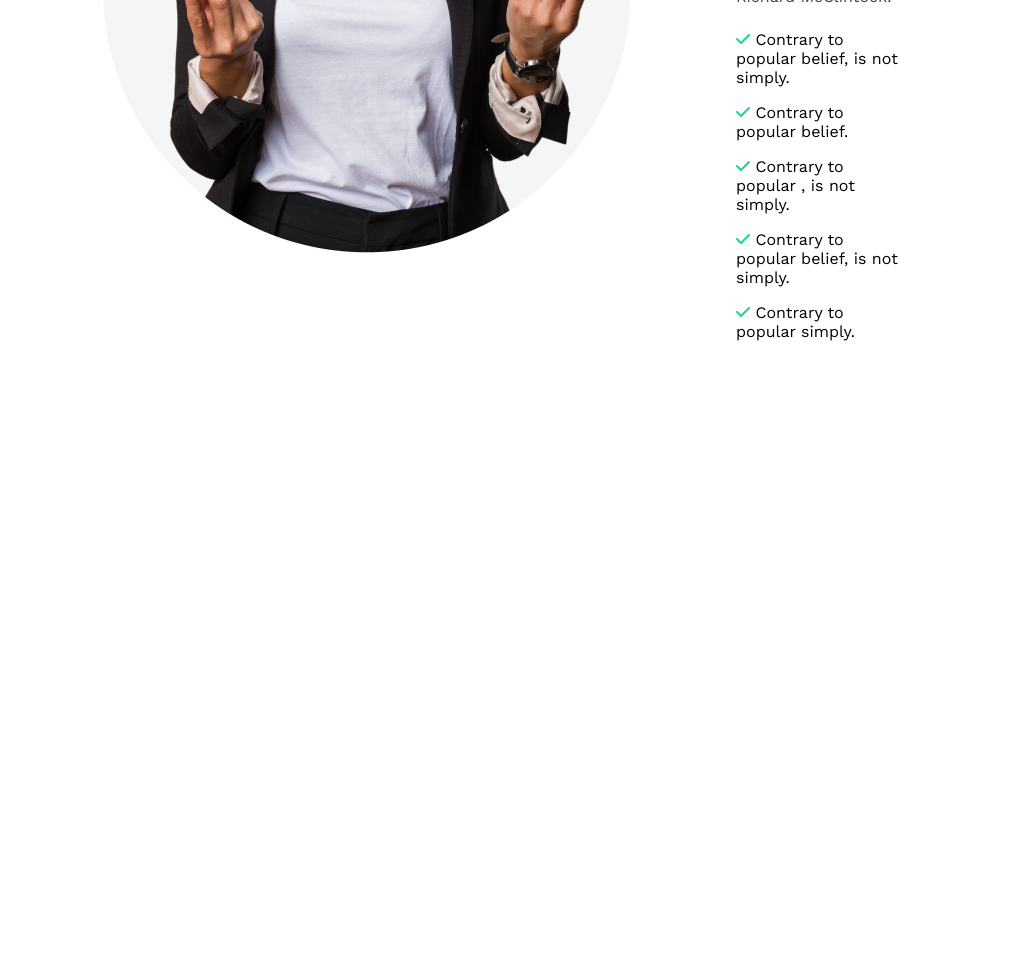
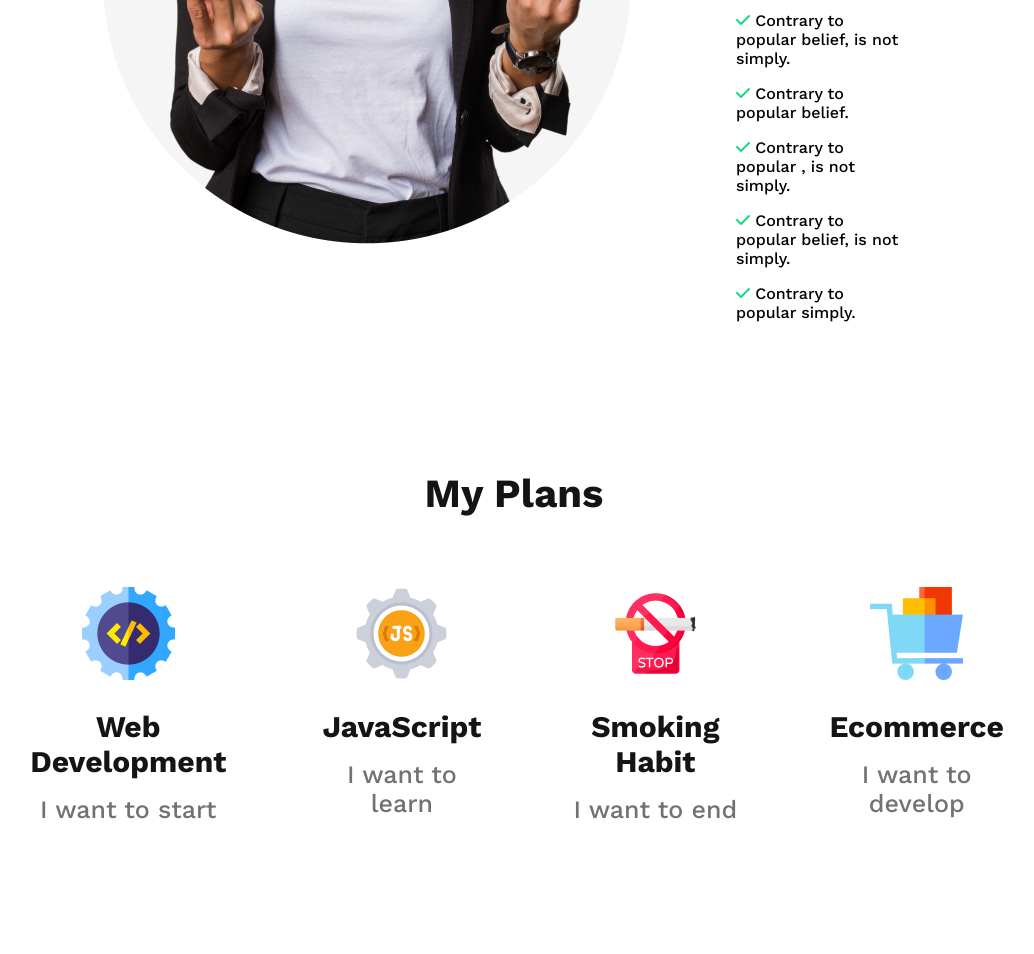
Before and after one commit to muhiminulalvi/new-year-assignment, a plain HTML site: page index.html in a window 1280 px wide. Shown: the part 1587-2541 px from the top of the page, without its empty margins (126-1160 px from the left). Before the commit the page ends 2066 px from the top, so only its background shows below. Drawn offline with nearby package versions, Linux system fonts and the light colour scheme.

Commit message:
Plan section added

```diff
--- a/index.html
+++ b/index.html
@@ -8,7 +8,7 @@
     <link rel="stylesheet" href="./styles/portfolio.css">
     <link rel="preconnect" href="https://fonts.googleapis.com">
     <link rel="preconnect" href="https://fonts.gstatic.com" crossorigin>
-    <link href="https://fonts.googleapis.com/css2?family=Work+Sans&display=swap" rel="stylesheet">
+    <link href="https://fonts.googleapis.com/css2?family=Work+Sans:ital,wght@0,500;0,600;0,700;1,400&display=swap" rel="stylesheet">
     <script src="https://kit.fontawesome.com/3802cb89eb.js" crossorigin="anonymous"></script>
 </head>
 <body>
@@ -37,5 +37,31 @@
             </div>
         </div>
     </section>
+    <!--Plan Section-->
+    <section class="plan">
+        <h2 class="section-title">My Plans</h2>
+        <div class="skill-container">
+            <div class="skill-card">
+                <img src="./images/icons/web.png" alt="" class="skill-img">
+                <h3 class="skill-title">Web Development</h3>
+                <p class="skill-description">I want to start</p>
+            </div>
+            <div class="skill-card">
+                <img src="./images/icons/js.png" alt="" class="skill-img">
+                <h3 class="skill-title">JavaScript</h3>
+                <p class="skill-description">I want to learn</p>
+            </div>
+            <div class="skill-card">
+                <img src="./images/icons/smoke.png" alt="" class="skill-img">
+                <h3 class="skill-title">Smoking Habit</h3>
+                <p class="skill-description">I want to end</p>
+            </div>
+            <div class="skill-card">
+                <img src="./images/icons/ecom.png" alt="" class="skill-img">
+                <h3 class="skill-title">Ecommerce</h3>
+                <p class="skill-description">I want to develop</p>
+            </div>
+        </div>
+    </section>
 </body>
 </html>
--- a/styles/portfolio.css
+++ b/styles/portfolio.css
@@ -87,3 +87,40 @@ li>i{
     color: #16D887;
     border: 2px;
 }
+
+/* Plan Section */
+.plan{
+    padding-top: 10px;
+    padding-bottom: 130px;
+    text-align: center;
+}
+
+.section-title{
+    font-weight: 700;
+    font-size: 40px;
+    color: #151414;
+    padding-bottom: 70px;
+}
+
+.skill-container{
+    display: flex;
+    gap: 90px;
+    padding: 0 150px;
+}
+
+.skill-img{
+    padding-bottom: 25px;
+}
+
+.skill-title{
+    color: #151414;
+    font-size: 30px;
+    font-weight: 700;
+    padding-bottom: 16px;
+}
+
+.skill-description{
+    color: #737272;
+    font-size: 25px;
+    font-weight: 500;
+}
```
